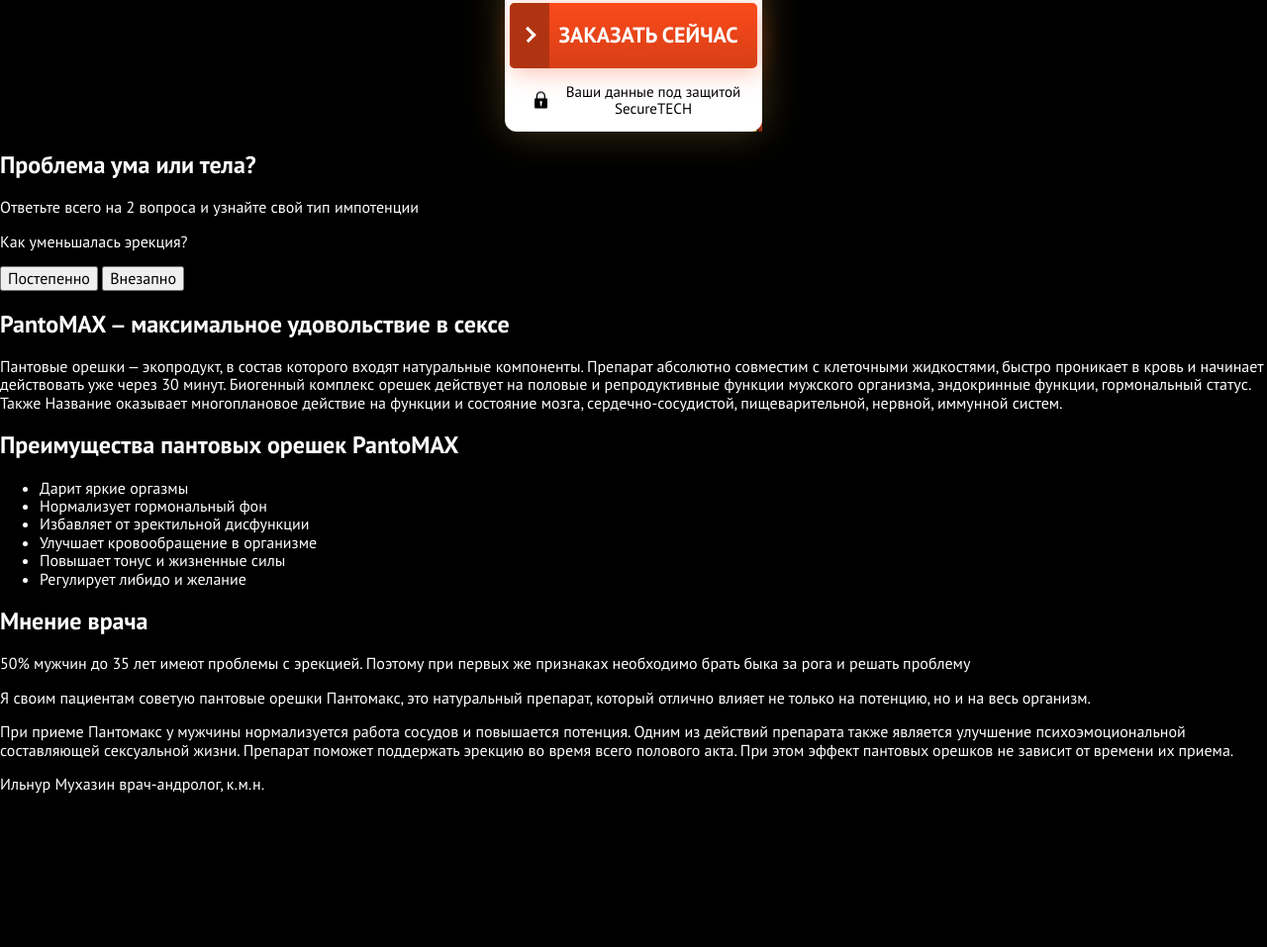
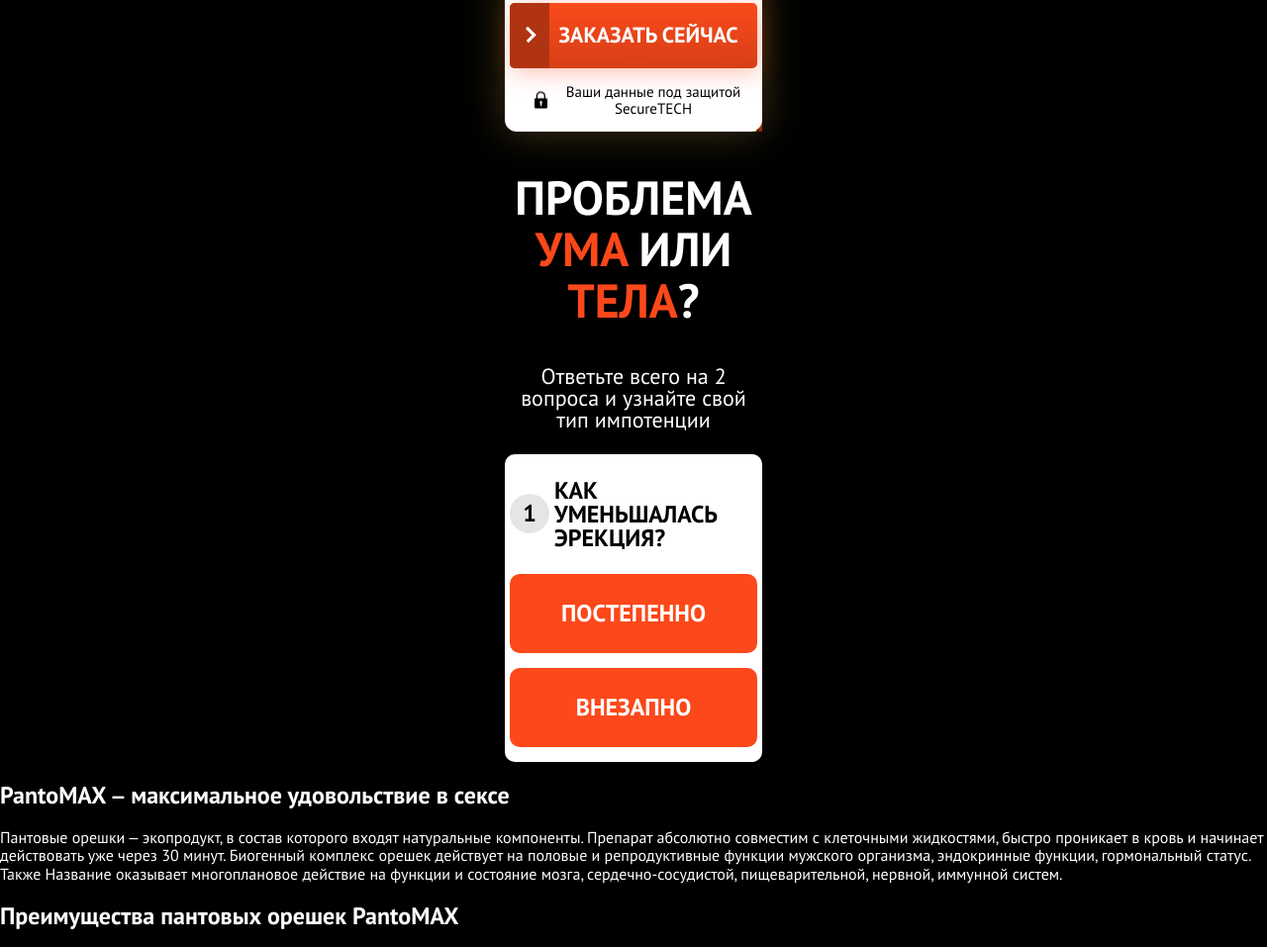
Before and after one commit to Shramkoweb/Everad__test, a website: page source/index.html in a window 1280 px wide. Shown: the part 1360-2317 px from the top of the page at 99% size. Before the commit the page ends 2177 px from the top, so only its background shows below. Drawn offline with nearby package versions, Linux system fonts and the light colour scheme; files that its build step writes are made by us from their sources.

Commit message:
Стилизация блока воопросов

```diff
--- a/source/index.html
+++ b/source/index.html
@@ -116,7 +116,7 @@
         </div>
       </section>
 
-      <section class="ask">
+      <section class="ask container">
         <h2 class="ask__title">Проблема <span>ума</span> или <span>тела</span>?</h2>
 
         <p class="ask__text">Ответьте всего на 2 вопроса и узнайте свой тип импотенции</p>
--- /dev/null
+++ b/source/sass/blocks/ask.scss
@@ -0,0 +1,71 @@
+.ask {
+  text-align: center;
+}
+
+.ask__title {
+  font-size: 48px;
+  line-height: 52px;
+  text-transform: uppercase;
+
+  span {
+    color: $main-red;
+  }
+}
+
+.ask__text {
+  font-size: 22px;
+  line-height: 1;
+
+  &--question {
+    position: relative;
+
+    padding-top: 25px;
+    padding-left: 50px;
+
+    font-weight: 700;
+    font-size: 24px;
+    text-align: left;
+    color: #000000;
+    text-transform: uppercase;
+
+    &::before {
+      content: "1";
+      position: absolute;
+      top: 40px;
+      left: 5px;
+
+      width: 40px;
+      height: 40px;
+
+      line-height: 40px;
+      text-align: center;
+
+      background: rgba(0, 0, 0, 0.1);
+      border-radius: 50%;
+    }
+  }
+}
+
+
+.ask__inner {
+  background-color: #ffffff;
+  border-radius: 10px;
+}
+
+.ask__btn {
+  min-width: 250px;
+  min-height: 80px;
+  margin-bottom: 15px;
+  padding: 20px 10px;
+
+  font-weight: 700;
+  font-size: 24px;
+  text-align: center;
+  color: #ffffff;
+  text-transform: uppercase;
+
+  background-color: $main-red;
+  border: none;
+  border-radius: 10px;
+  cursor: pointer;
+}
--- a/source/sass/style.scss
+++ b/source/sass/style.scss
@@ -6,9 +6,11 @@
 /* Базовая стилизация */
 @import "base.scss";
 @import "visually-hidden.scss";
+/* Cтилизация блоков сайта */
 @import "blocks/logo.scss";
 @import "blocks/page-header.scss";
 @import "blocks/promo.scss";
 @import "blocks/aside.scss";
 @import "blocks/container.scss";
 @import "blocks/form.scss";
+@import "blocks/ask.scss";
```
